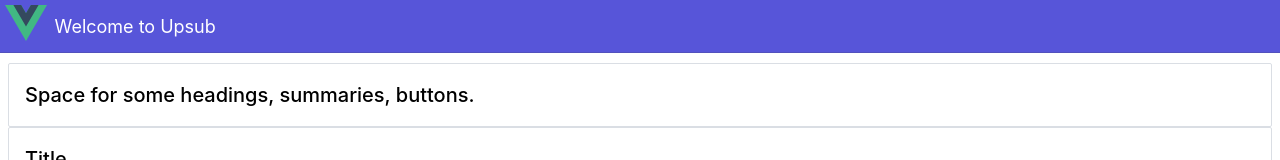
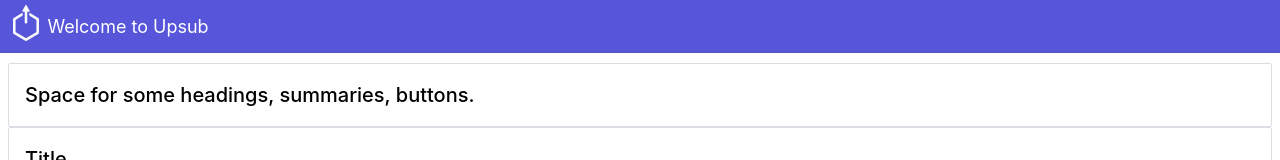
Before and after one commit to marax27/Upsub, a Vue app in the folder upsub-client/: page / in a window 1280 px wide. Shown: the top 160 px of the page. Built offline with nearby package versions, Linux system fonts and the light colour scheme.

Commit message:
Add mockup logo

```diff
--- a/upsub-client/src/App.vue
+++ b/upsub-client/src/App.vue
@@ -6,7 +6,7 @@ import MainDashboard from "./components/MainDashboard.vue";
   <header class="navbar bg-primary">
     <section class="navbar-section">
       <a href="/">
-        <img alt="Vue logo" class="logo" src="./assets/logo.svg" height="36" />
+        <img alt="Logo" class="logo ml-2" src="./assets/logo.svg" height="36" />
       </a>
       <span class="navbar-brand ml-2 mr-2">Welcome to Upsub</span>
     </section>
```
Also changed, not shown: upsub-client/src/assets/logo.svg.
